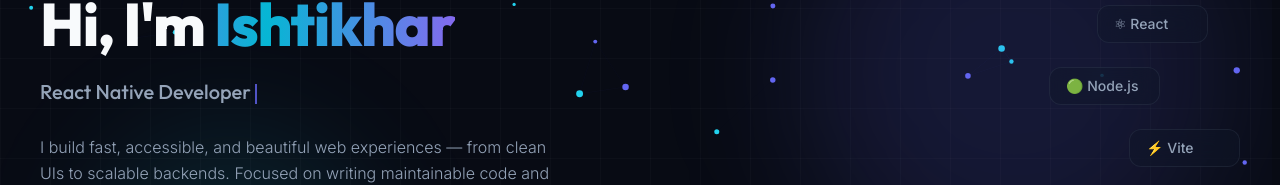
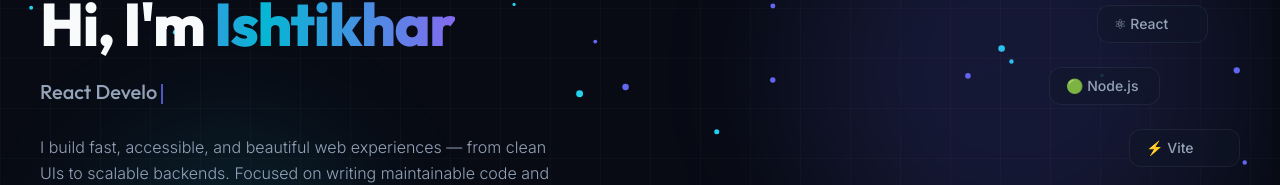
Before and after one commit to imraan011/Personal-Portfolio, a React (Vite) app: page / in a window 1280 px wide. Shown: the part 192-377 px from the top of the page. Built offline with nearby package versions, Linux system fonts and the light colour scheme.

Commit message:
feat: add Hero section with typewriter role animation and interactive tech tags

```diff
--- a/src/sections/Hero.jsx
+++ b/src/sections/Hero.jsx
@@ -10,15 +10,15 @@ import FloatingTechTags from '../components/FloatingTechTags';
 const ROLES = [
   'Full Stack Developer',
   'MERN Stack Developer',
-  'React Native Developer',
+  'React Developer',
   'Node.js Engineer',
   'UI/UX Enthusiast',
   'Problem Solver'
 ];
 const SOCIAL_LINKS = [
-  { label: 'GitHub',   href: 'https://github.com/imraan011' },
+  { label: 'GitHub', href: 'https://github.com/imraan011' },
   { label: 'LinkedIn', href: 'https://www.linkedin.com/in/ishtikharkhan/' },
-  { label: 'Email',    href: 'mailto:ishtikharkhan.dev@gmail.com' },
+  { label: 'Email', href: 'mailto:ishtikharkhan.dev@gmail.com' },
 ];
 
 const containerVariants = { hidden: {}, show: { transition: { staggerChildren: 0.12 } } };
```
